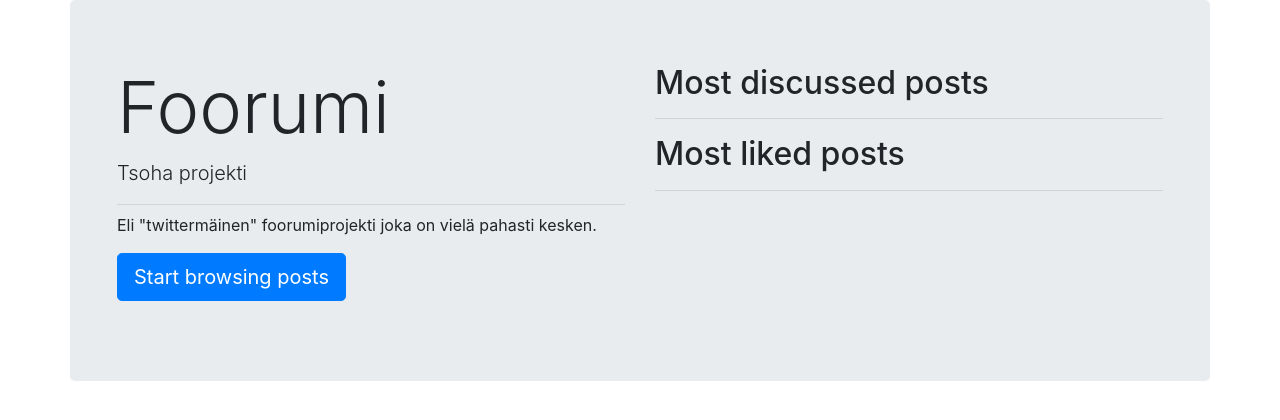
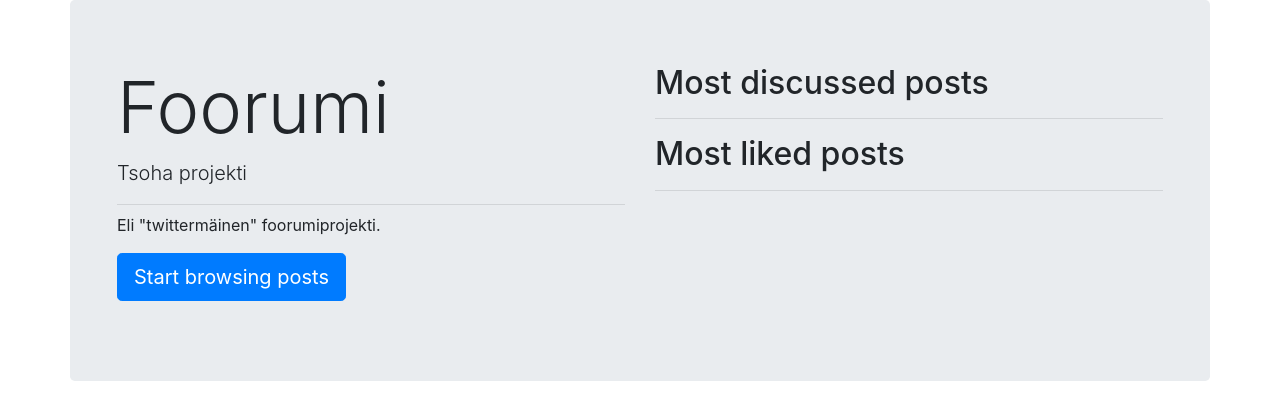
Before and after one commit to xTooth/ToothTsoha, a Flask app: page / in a window 1280 px wide. Shown: the part 62-482 px from the top of the page. Run offline with Flask 2, Linux system fonts and the light colour scheme; data that the repository does not hold is empty; some libraries are stand-ins or nearby versions.

Commit message:
Update index.html

```diff
--- a/application/templates/index.html
+++ b/application/templates/index.html
@@ -7,7 +7,7 @@
       <h1 class="display-3">Foorumi</h1>
       <p class="lead">Tsoha projekti</p>
       <hr class="my-2">
-      <p>Eli "twittermäinen" foorumiprojekti joka on vielä pahasti kesken.</p>
+      <p>Eli "twittermäinen" foorumiprojekti.</p>
       <p class="lead">
         <a class="btn btn-primary btn-lg" href="{{ url_for('posts_index') }}" role="button">Start browsing posts</a>
       </p>
```
